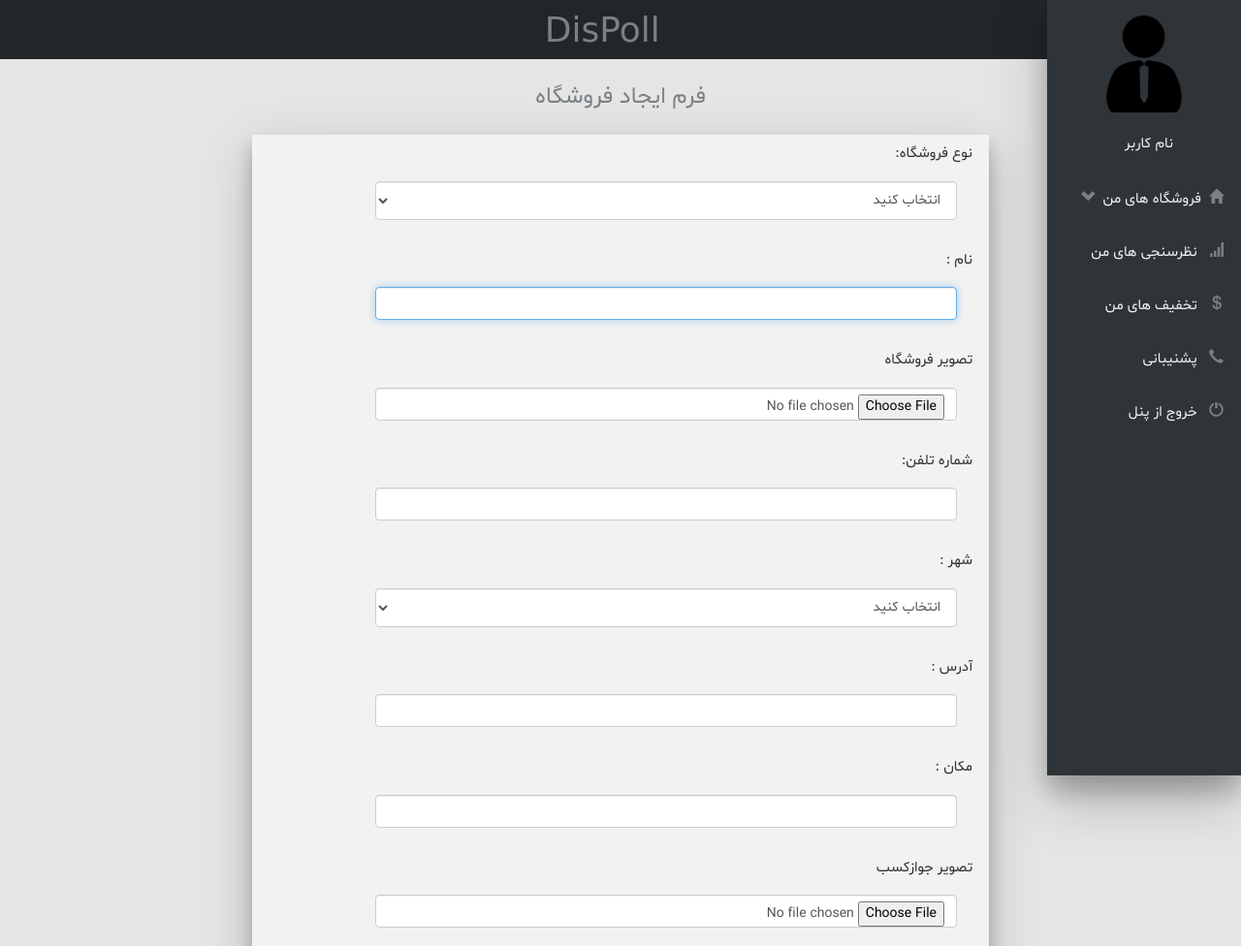
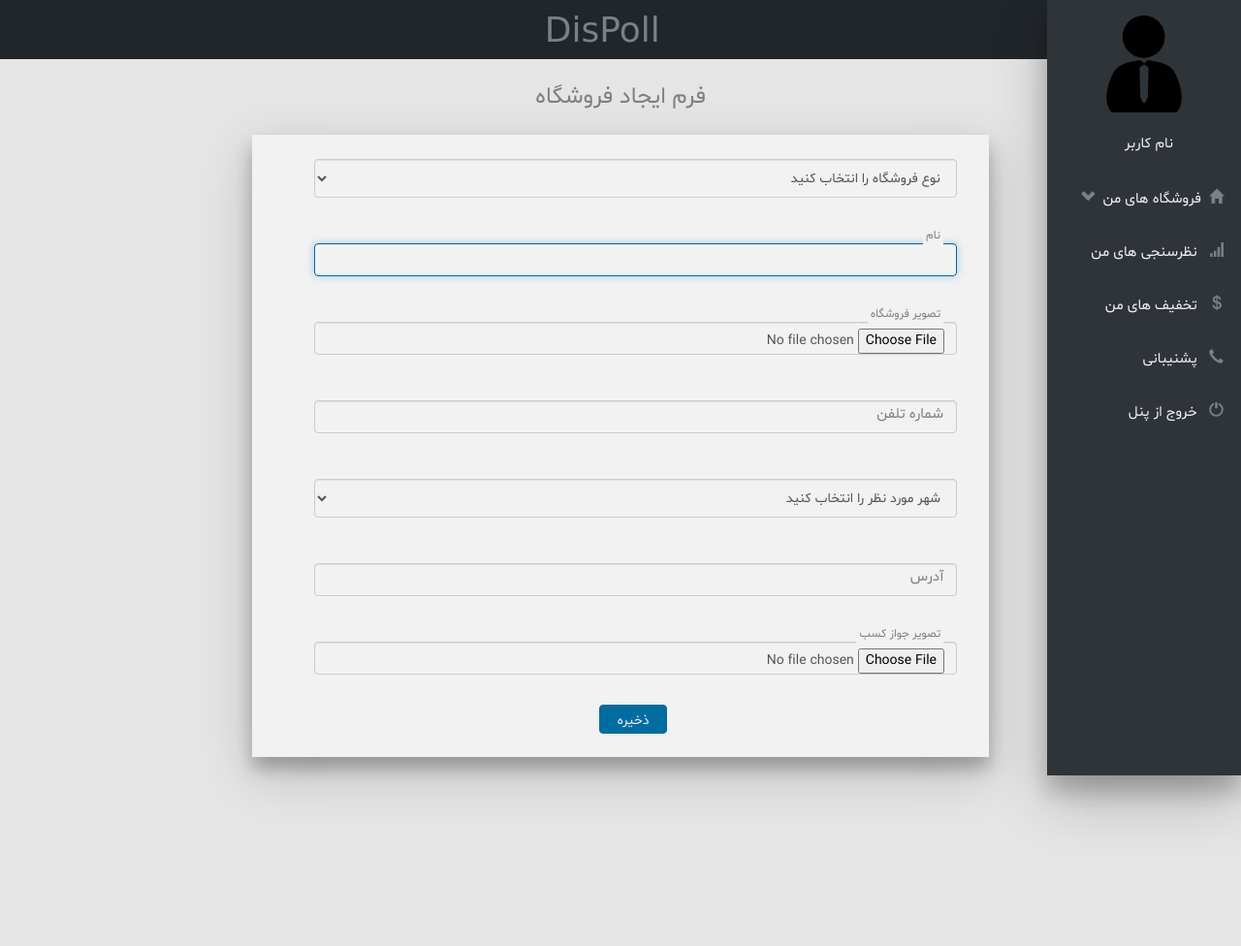
Before and after one commit to glarem98/DisPoll-Salesman-Client, a plain HTML site: page addShop.html in a window 1280 px wide. Shown: the top 976 px of the page at 97% size. Drawn offline with nearby package versions, Linux system fonts and the light colour scheme; files whose address does not match are found by name; a web font is replaced by a local one.

Commit message:
[Some changes happened in menu and input styles]

```diff
--- a/addShop.html
+++ b/addShop.html
@@ -26,10 +26,21 @@
         .componentColor {
             background-color: #F2F2F2 !important;
         }
-
+        .pictureInput {
+            top: -1px;
+            font-size: 12px;
+            padding-left: 3px;
+            padding-right: 3px;
+            padding-bottom: 2px;
+            color: #7B8084 !important;
+            background: #F2F2F2 !important;
+            background-size: 50px 30px;
+        }
         .btnColors {
             background-color: #006DA0 !important;
             color: #ECEDEF !important;
+            width:70px;
+            height:30px
         }
 
         /*.btnHoverColor:hover {
@@ -57,6 +68,51 @@
             border: none;
             cursor: pointer;
         }
+        input[type=text] {
+            padding: 12px 20px;
+            display: inline-block;
+            border: 1px solid #ccc;
+            border-radius: 4px;
+            box-sizing: border-box;
+        }
+
+        input {
+            font-size: 18px;
+            padding: 10px 10px 10px 5px;
+            display: block;
+            width: 300px;
+            border: 1px solid #212121;
+            background: transparent !important;
+            color: #212121;
+            /*border-radius: 10px;*/
+        }
+
+        label {
+            color: #7B8084 !important;
+            font-weight: normal !important;
+            position: absolute;
+            pointer-events: none;
+            right: 45px;
+            top: 20px;
+
+        }
+
+        input:focus ~ label,
+        input:valid ~ label {
+            top: -1px;
+            font-size: 12px;
+            padding-left: 3px;
+            padding-right: 3px;
+            padding-bottom:3px;
+            color: #7B8084 !important;
+            background: #F2F2F2 !important;
+            background-size: 50px 30px;
+        }
+
+        input:focus,
+        input:valid {
+            border-color: #006DA0 !important;
+        }
     </style>
     <nav class="w3-sidenav w3-card-16 w3-animate-right " style="display:block;background-color:#2F3438" id="rightMenu">
         <div class="w3-margin ">
@@ -64,30 +120,32 @@
                 <img class="w3-center w3-closenav w3-xlarge " src="avatar/man-with-tie.png" style="width:100px ; height:100px" />
             </div>
             <br />
-            <a href="www.google.com" class="rightMenuColor w3-center"> &nbsp;نام کاربر</a>
+            <a href="editprofile.html" class="rightMenuColor w3-center"> &nbsp;نام کاربر</a>
             <br />
             <a class="rightMenuColor" onclick="myFunction('Demo1')">
                 <span class="glyphicon glyphicon-home" style="color:#7B8084"></span>&nbsp;&nbsp;فروشگاه های من
                 &nbsp;<span class="glyphicon glyphicon-chevron-down " style="color:#7B8084;margin-top:2px"></span>
             </a>
             <div id="Demo1" class="w3-container w3-hide ">
-                <a class="rightMenuColor" href="#"> &nbsp;فروشگاه اول</a>
-                <a class="rightMenuColor" href="#">&nbsp; فروشگاه دوم</a>
-                <a class="rightMenuColor" href="#"> &nbsp;فروشگاه سوم </a>
-                <a class="w3-center rightMenuColor"> <span class="glyphicon glyphicon-plus"></span> &nbsp;جدید&nbsp;</a>
+                <a href="showShop.html" class="rightMenuColor"> &nbsp;فروشگاه اول</a>
+                <a href="showShop.html" class="rightMenuColor">&nbsp; فروشگاه دوم</a>
+                <a href="showShop.html" class="rightMenuColor"> &nbsp;فروشگاه سوم </a>
+                <a href="addShop.html" class="w3-center rightMenuColor">
+                    <span class="glyphicon glyphicon-plus"></span> &nbsp;جدید&nbsp;
+                </a>
             </div>
             <br />
             <div class="rightMenuColor">
-                <a href="~/Admin/Logout" class="rightMenuColor"><span class="glyphicon glyphicon-signal" style="color:#7B8084"></span>&nbsp;&nbsp; نظرسنجی های من </a>
+                <a href="showPoll.html" class="rightMenuColor"><span class="glyphicon glyphicon-signal" style="color:#7B8084"></span>&nbsp;&nbsp; نظرسنجی های من </a>
             </div><br />
             <div class="rightMenuColor">
-                <a href="~/Admin/Logout" class="rightMenuColor"><span class="glyphicon glyphicon-usd" style="color:#7B8084"></span>&nbsp;&nbsp; تخفیف های من </a>
+                <a href="ShowDiscount.html" class="rightMenuColor"><span class="glyphicon glyphicon-usd" style="color:#7B8084"></span>&nbsp;&nbsp; تخفیف های من </a>
             </div><br />
             <div class="rightMenuColor">
-                <a href="~/Admin/Logout" class="rightMenuColor"><span class="glyphicon glyphicon-earphone" style="color:#7B8084"></span>&nbsp;&nbsp; پشنیبانی </a>
+                <a href="support.html" class="rightMenuColor"><span class="glyphicon glyphicon-earphone" style="color:#7B8084"></span>&nbsp;&nbsp; پشنیبانی </a>
             </div><br />
             <div class="rightMenuColor">
-                <a href="~/Admin/Logout" class="rightMenuColor"><span class="glyphicon glyphicon-off" style="color:#7B8084"></span>&nbsp;&nbsp; خروج از پنل </a>
+                <a href="HomePage.html" class="rightMenuColor"><span class="glyphicon glyphicon-off" style="color:#7B8084"></span>&nbsp;&nbsp; خروج از پنل </a>
             </div><br />
         </div>
     </nav>
@@ -107,10 +165,10 @@
                 <div class="form-horizontal">
 
                     <div class="form-group">
-                        <div class="col-md-10">
-                            نوع فروشگاه:
-                            <select class="form-control w3-margin" name="Type" style="height:40px" required>
-                                <option value="">انتخاب کنید</option>
+                        <div class="col-md-11">
+
+                            <select class="form-control w3-margin" name="Type" style="height:40px; background-color:#F2F2F2" required>
+                                <option value=""> نوع فروشگاه را انتخاب کنید</option>
                                 <!--need a for to read shop types from db-->
                                 <option value="@shopTypeID1">@shopType1</option>
                                 <option value="@shopTypeID2">@shopType2</option>
@@ -120,32 +178,35 @@
                     </div>
 
                     <div class="form-group">
-                        <div class="col-md-10">
-                            نام : <input type="text" required autofocus name="username" value="" class="form-control w3-margin" id="editProfile-form-first-name-inp"
+                        <div class="col-md-11">
+                            <input type="text" required autofocus name="username" value="" class="form-control w3-margin" id="editProfile-form-first-name-inp"
                                          accept="application/txt" />
+                            <label> نام </label>
                         </div>
                     </div>
                     <div class="form-group">
-                        <div class="col-md-10">
-                            تصویر فروشگاه <input type="file" required autofocus name="ImageSrc" id="editProfile-form-image-inp"
+                        <div class="col-md-11">
+                             <input type="file" required autofocus name="ImageSrc" id="editProfile-form-image-inp"
                                                  value="" class="form-control w3-margin" accept="image/*" />
+                             <label class="pictureInput">تصویر فروشگاه</label>
                         </div>
                     </div>
 
                     <div class="form-group">
-                        <div class="col-md-10">
-                            شماره تلفن:  <input type="password" required autofocus name="phoneNumber" value="" class="form-control w3-margin" id="editProfile-form-phone-number-inp"
+                        <div class="col-md-11">
+                             <input type="text" required autofocus name="phoneNumber" value="" class="form-control w3-margin" id="editProfile-form-phone-number-inp"
                                                 accept="application/txt" />
+                             <label> شماره تلفن </label>
                         </div>
                     </div>
 
 
 
                     <div class="form-group">
-                        <div class="col-md-10">
-                            شهر :
-                            <select class="form-control w3-margin" name="Type" style="height:40px" required>
-                                <option value="">انتخاب کنید</option>
+                        <div class="col-md-11">
+
+                            <select class="form-control w3-margin" name="Type" style="height:40px ; background-color:#F2F2F2" required>
+                                <option value=""> شهر مورد نظر را انتخاب کنید</option>
                                 <!--need a for to read city names from db-->
                                 <option value="@cityID1">@cityName1</option>
                                 <option value="@cityID2">@cityName2</option>
@@ -154,28 +215,23 @@
                         </div>
                     </div>
                     <div class="form-group">
-                        <div class="col-md-10">
-                            آدرس :  <input type="password" required autofocus name="address" value="" class="form-control w3-margin" id="editProfile-form-address-inp"
+                        <div class="col-md-11">
+                             <input type="text" required autofocus name="address" value="" class="form-control w3-margin" id="editProfile-form-address-inp"
                                            accept="application/txt" />
-                        </div>
-                    </div>
-                    <!--i have no idea what does that mean???-->
-                    <div class="form-group">
-                        <div class="col-md-10">
-                            مکان :  <input type="password" required autofocus name="location" value="" class="form-control w3-margin" id="editProfile-form-city-inp"
-                                           accept="application/txt" />
+                            <label> آدرس </label>
                         </div>
                     </div>
 
                     <div class="form-group">
-                        <div class="col-md-10">
-                            تصویر جوازکسب <input type="file" required autofocus name="ImageSrc" id="editProfile-form-image-inp"
-                                                 value="" class="form-control w3-margin" accept="image/*" />
+                        <div class="col-md-11">
+                            <input type="file" required autofocus name="ImageSrc" id="editProfile-form-image-inp"
+                                   value="" class="form-control w3-margin" accept="image/*" />
+                            <label class="pictureInput">تصویر جواز کسب</label>
                         </div>
                     </div>
 
                     <div class="form-group">
-                        <div class="col-md-offset-2 col-md-10">
+                        <div class="col-md-offset-5 col-md-11">
                             <input type="submit" value="ذخیره" class="btn btn-default btnColors" id="editProfile-form-submit-btn" />
                         </div>
                     </div>
```
Also changed, not shown: addPoll.html (+67 -17 lines), editprofile.html (+41 -26 lines), showDiscount.html (+36 -20 lines).
